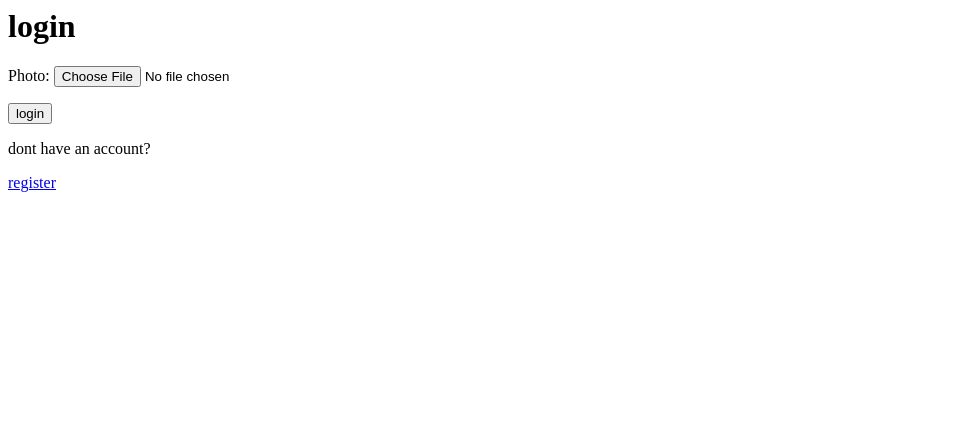
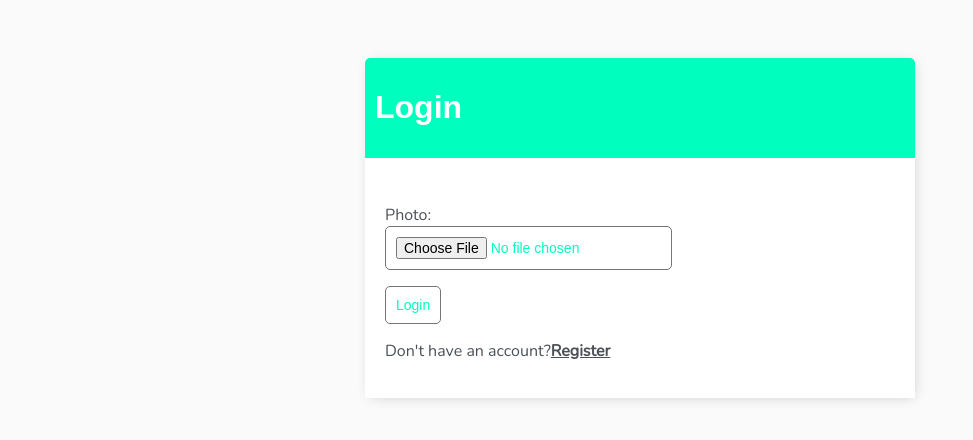
Before and after one commit to arch1tek/kitabazaar, a Django app: template base/templates/base/login.html in a window 1280 px wide. Shown: the top 440 px of the page, without its empty margins (0-973 px from the left). Run offline with Django 4.2, Linux system fonts and the light colour scheme; the template is opened without the code that fills it: values that come from a table or form of the project are taken from there, others are empty.

Commit message:
mainhtml

```diff
--- a/base/templates/base/login.html
+++ b/base/templates/base/login.html
@@ -1,11 +1,20 @@
+{% extends 'base/main.html' %}
+{% block content %}
+
 <html>
 <body>
-    <h1>login</h1>
-    <form method="POST">
-        {%csrf_token%}
-        {{form.as_p}}
-        <input type="submit" value="login">
-    </form>
-    <p>dont have an account?</p><a href="{% url 'register'%}">register</a>
+    <div class="header-bar">
+        <h1>Login</h1>
+    </div>
+    <div class="card-body">
+        <form method="POST">
+            {%csrf_token%}
+            {{form.as_p}}
+            <input class="button" type="submit" value="Login">
+        </form>
+        <p>Don't have an account?<a href="{% url 'register'%}">Register</a></p>
+    </div>
 </body>
 </html>
+
+{% endblock content %}
--- a/base/views.py
+++ b/base/views.py
@@ -15,7 +15,6 @@ from django.template.context_processors import csrf
 from django.views.generic.detail import DetailView
 from django.contrib.auth import login
 from django.contrib.auth.forms import UserCreationForm
-from .filters import ProductFilter
 
 from django.views.decorators.csrf import csrf_protect, csrf_exempt
 from django.contrib.auth.mixins import LoginRequiredMixin
--- a/kitabazaar/settings.py
+++ b/kitabazaar/settings.py
@@ -45,10 +45,10 @@ INSTALLED_APPS = [
     'django.contrib.sessions',
     'django.contrib.messages',
     'django.contrib.staticfiles',
-    'debug_toolbar',
+   # 'debug_toolbar',
     'base.apps.BaseConfig',
 
-    'django_filters'
+   # 'django_filters'
 ]
 
 MIDDLEWARE = [
@@ -59,7 +59,7 @@ MIDDLEWARE = [
     'django.contrib.auth.middleware.AuthenticationMiddleware',
     'django.contrib.messages.middleware.MessageMiddleware',
     'django.middleware.clickjacking.XFrameOptionsMiddleware',
-    'debug_toolbar.middleware.DebugToolbarMiddleware',
+   # 'debug_toolbar.middleware.DebugToolbarMiddleware',
 ]
 
 ROOT_URLCONF = 'kitabazaar.urls'
--- a/kitabazaar/urls.py
+++ b/kitabazaar/urls.py
@@ -22,5 +22,5 @@ from django.conf.urls.static import static
 urlpatterns = [
     path('admin/', admin.site.urls),
     path('', include('base.urls')),
-    path('__debug__/', include('debug_toolbar.urls')),
+   # path('__debug__/', include('debug_toolbar.urls')),
 ]+ static(settings.MEDIA_URL, document_root=settings.MEDIA_ROOT)
```
Also changed, not shown: base/filters.py (deleted, +0 -10 lines).
